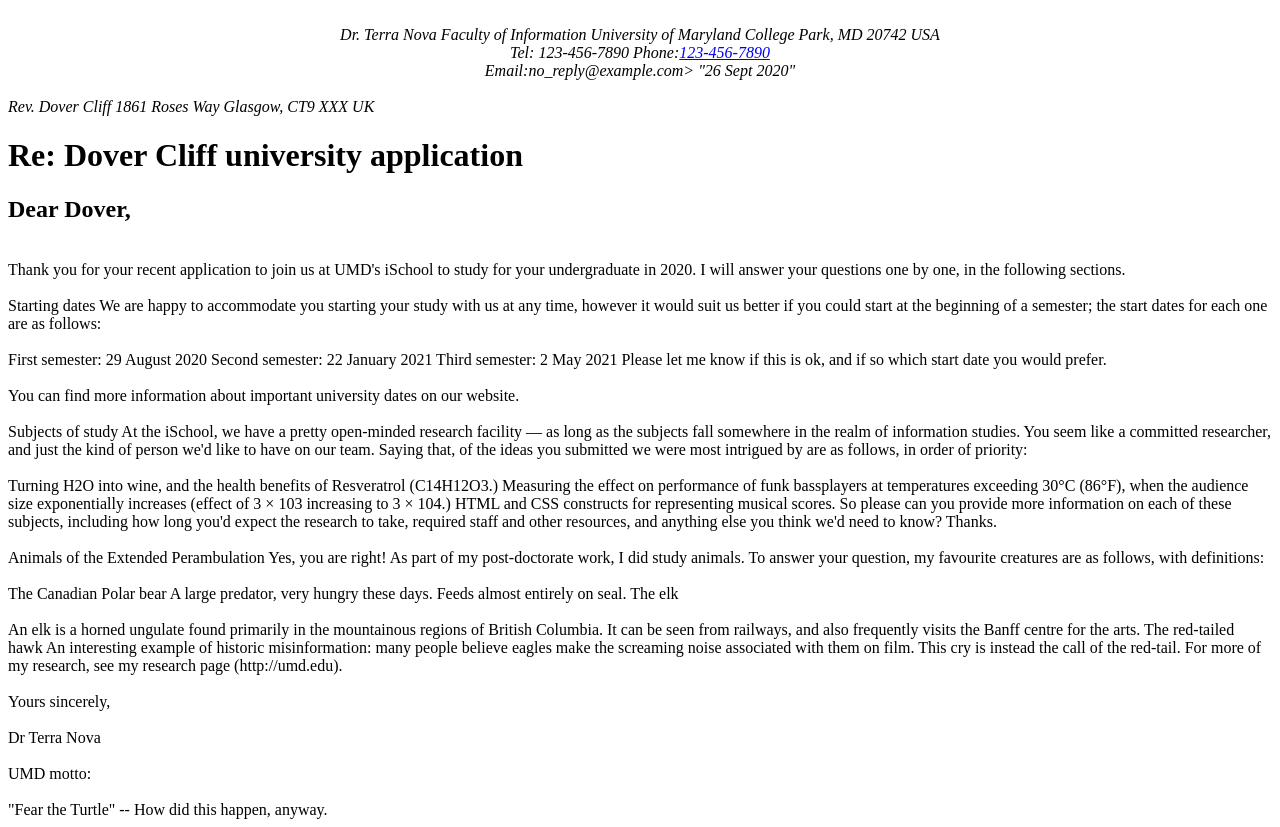
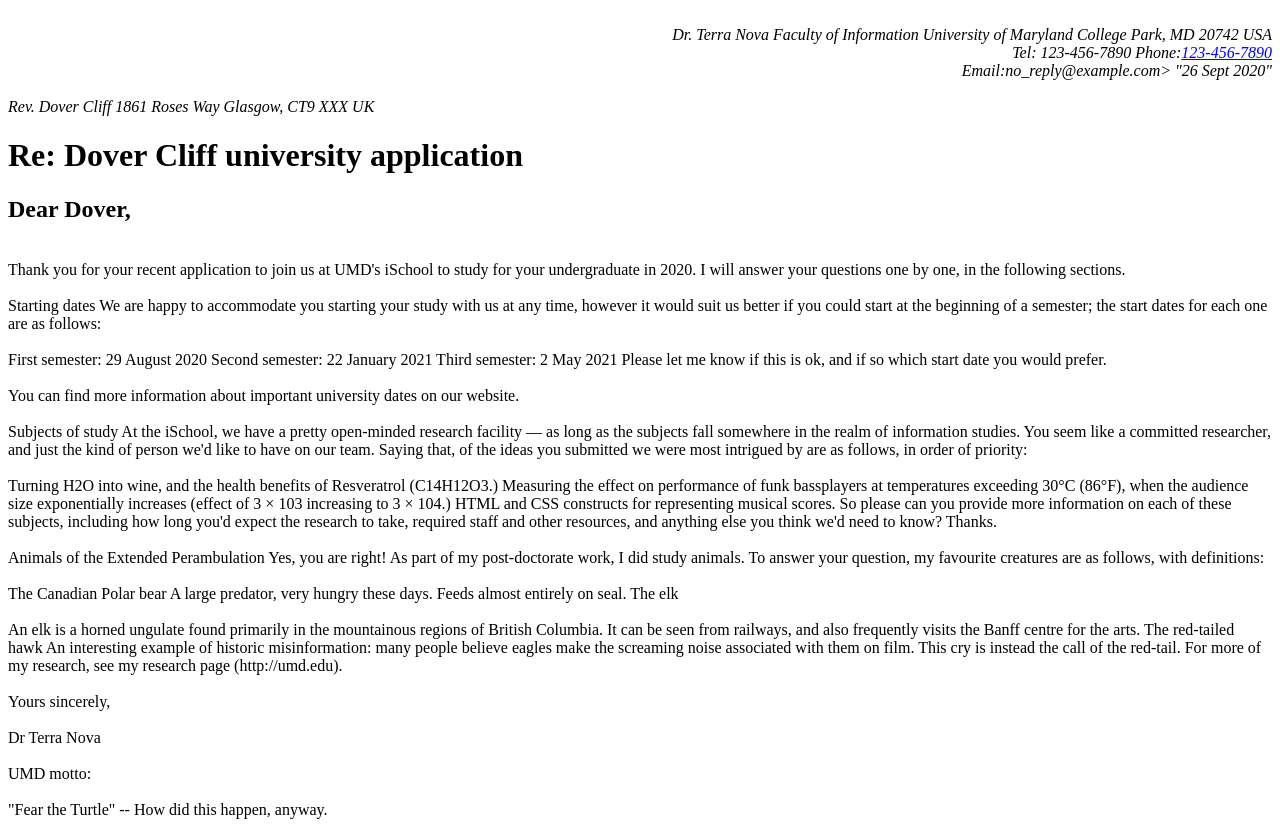
Before and after one commit to Bdkelly/INST377_page, a plain HTML site: page public/lab_2/index.html in a window 1280 px wide. Drawn offline with Linux system fonts and the light colour scheme.

Commit message:
heading fix

```diff
--- a/public/lab_2/index.html
+++ b/public/lab_2/index.html
@@ -2,7 +2,7 @@
 <title>Benjamin Kelly Lab 2</title>
 <div>
 <br>
-<address style="text-align:center;">
+<address style="text-align:right;">
 Dr. Terra Nova
 Faculty of Information
 University of Maryland
```
